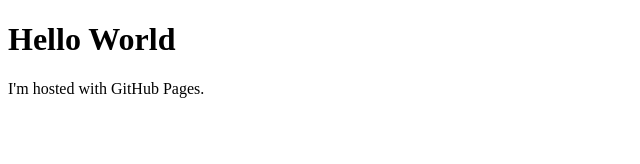
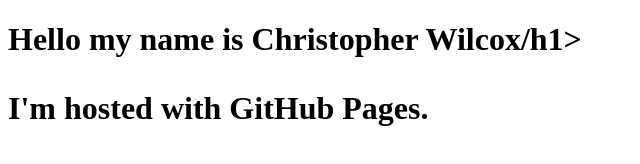
Before and after one commit to CDWilcox95/CDWilcox95.github.io, a plain HTML site: page index.html in a window 1280 px wide. Shown: the whole page, without its empty margins (0-640 px from the left). Drawn offline with Linux system fonts and the light colour scheme.

Commit message:
Update index.html

```diff
--- a/index.html
+++ b/index.html
@@ -1,7 +1,7 @@
 <!DOCTYPE html>
 <html>
 <body>
-<h1>Hello World</h1>
+<h1>Hello my name is Christopher Wilcox/h1>
 <p>I'm hosted with GitHub Pages.</p>
 </body>
 </html>
```
